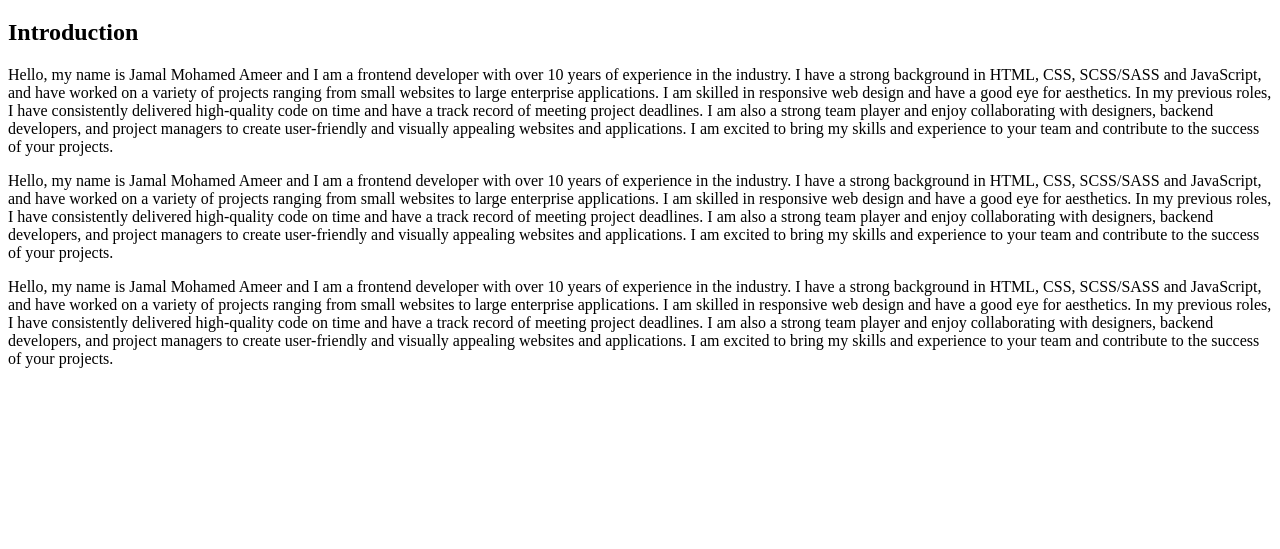
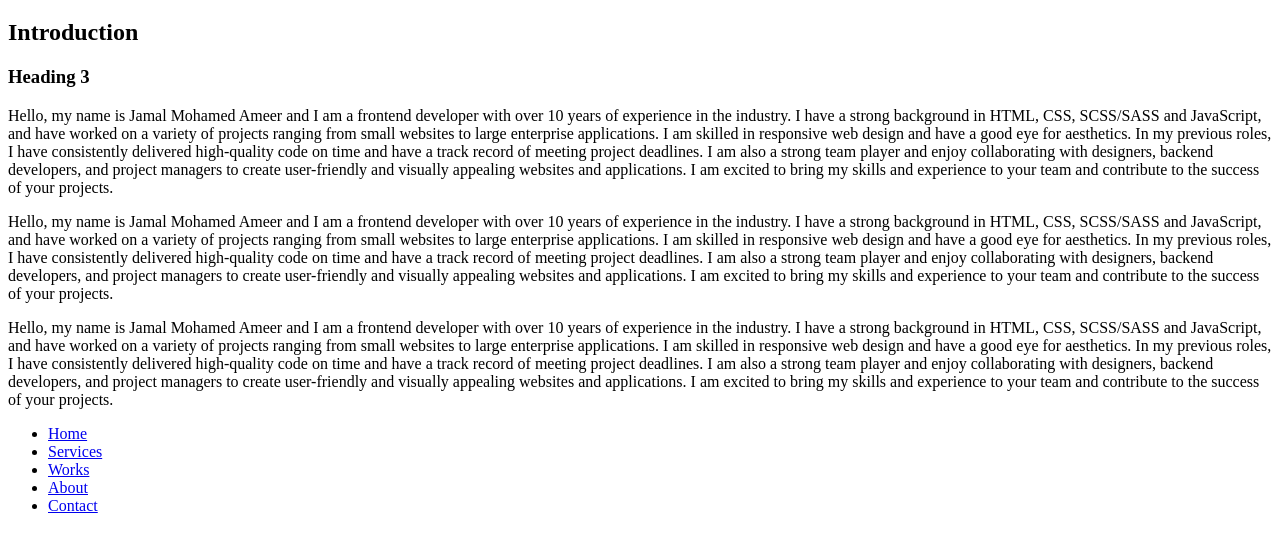
Before and after one commit to jameeronline/gh-learning, a plain HTML site: page index.html in a window 1280 px wide. Shown: the part 61-610 px from the top of the page. Drawn offline with Linux system fonts and the light colour scheme.

Commit message:
h3 added

```diff
--- a/index.html
+++ b/index.html
@@ -10,9 +10,19 @@
 <body>
   <h1>Welcome to GIT learning</h1>
   <h2>Introduction</h2>
+  <h3>Heading 3</h3>
   <p>Hello, my name is Jamal Mohamed Ameer and I am a frontend developer with over 10 years of experience in the industry. I have a strong background in HTML, CSS, SCSS/SASS and JavaScript, and have worked on a variety of projects ranging from small websites to large enterprise applications. I am skilled in responsive web design and have a good eye for aesthetics. In my previous roles, I have consistently delivered high-quality code on time and have a track record of meeting project deadlines. I am also a strong team player and enjoy collaborating with designers, backend developers, and project managers to create user-friendly and visually appealing websites and applications. I am excited to bring my skills and experience to your team and contribute to the success of your projects.</p>
   <p>Hello, my name is Jamal Mohamed Ameer and I am a frontend developer with over 10 years of experience in the industry. I have a strong background in HTML, CSS, SCSS/SASS and JavaScript, and have worked on a variety of projects ranging from small websites to large enterprise applications. I am skilled in responsive web design and have a good eye for aesthetics. In my previous roles, I have consistently delivered high-quality code on time and have a track record of meeting project deadlines. I am also a strong team player and enjoy collaborating with designers, backend developers, and project managers to create user-friendly and visually appealing websites and applications. I am excited to bring my skills and experience to your team and contribute to the success of your projects.</p>
   <p>Hello, my name is Jamal Mohamed Ameer and I am a frontend developer with over 10 years of experience in the industry. I have a strong background in HTML, CSS, SCSS/SASS and JavaScript, and have worked on a variety of projects ranging from small websites to large enterprise applications. I am skilled in responsive web design and have a good eye for aesthetics. In my previous roles, I have consistently delivered high-quality code on time and have a track record of meeting project deadlines. I am also a strong team player and enjoy collaborating with designers, backend developers, and project managers to create user-friendly and visually appealing websites and applications. I am excited to bring my skills and experience to your team and contribute to the success of your projects.</p>
   <script src="./src/js/script.js"></script>
+  <nav class="main-menu">
+    <ul>
+      <li><a href="#">Home</a></li>
+      <li><a href="#">Services</a></li>
+      <li><a href="#">Works</a></li>
+      <li><a href="#">About</a></li>
+      <li><a href="#">Contact</a></li>
+    </ul>
+  </nav>
 </body>
 </html>
```
